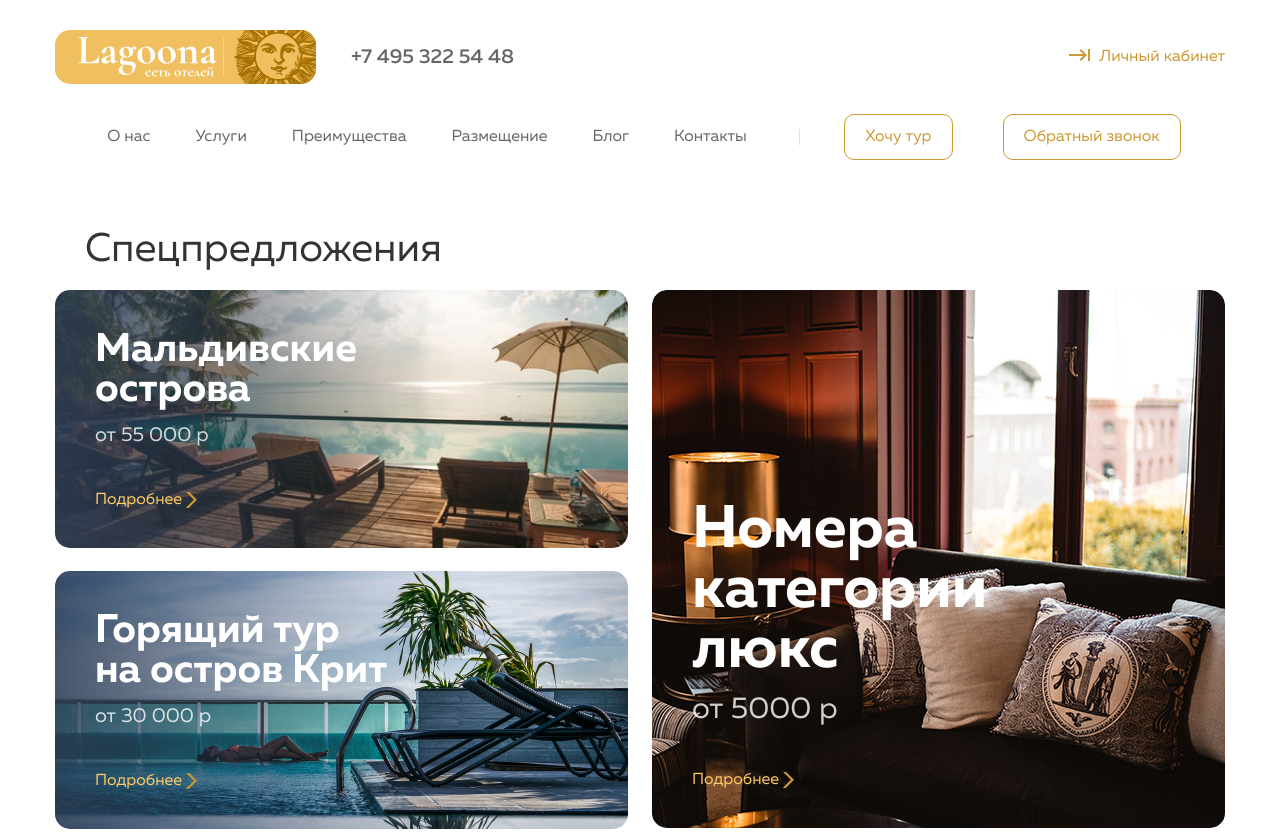
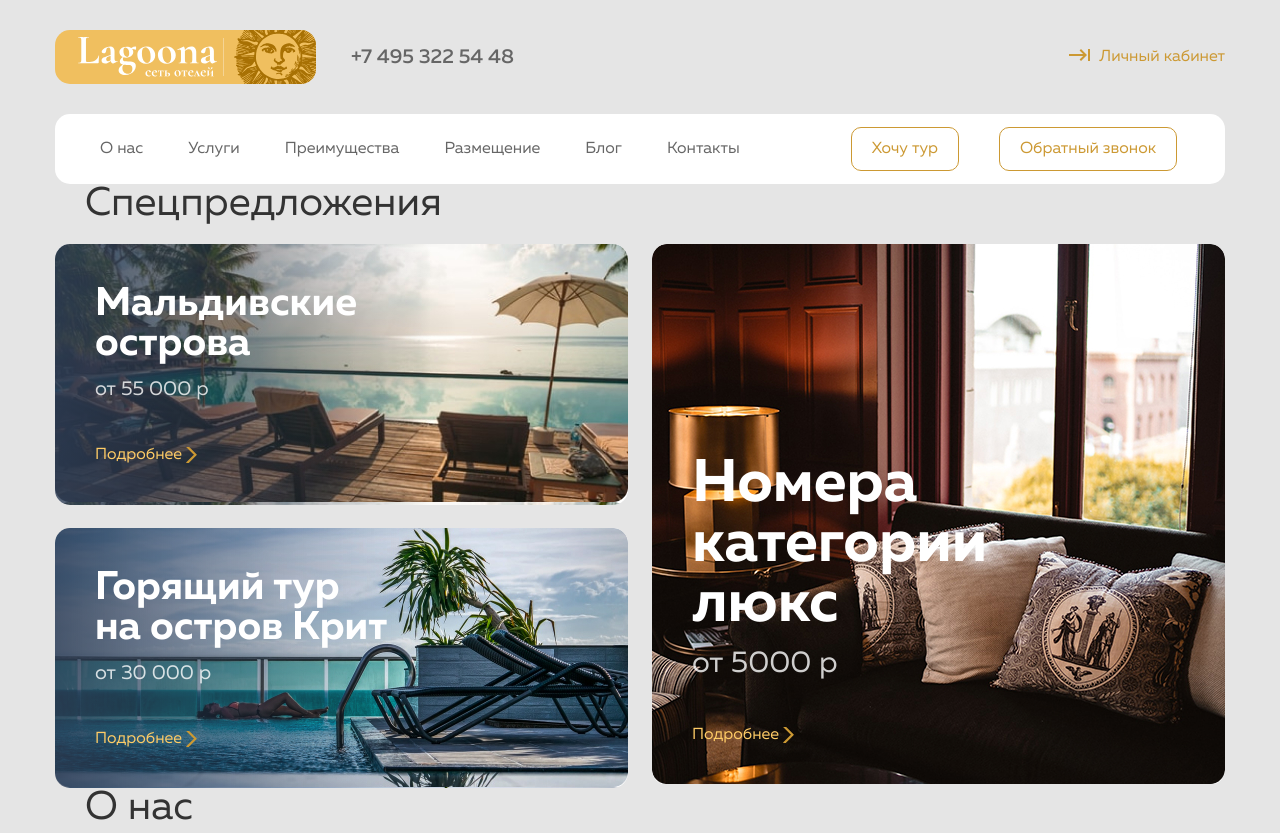
Before and after one commit to AlFilin/training, a plain HTML site: page 08_layout-stylization/index.html in a window 1280 px wide. Shown: the top 833 px of the page. Drawn offline with Linux system fonts and the light colour scheme.

Commit message:
index.html

```diff
--- a/08_layout-stylization/css/style.css
+++ b/08_layout-stylization/css/style.css
@@ -1,5 +1,4 @@
 html {
-    line-height: 0;
 	box-sizing: border-box;
 }
 
@@ -21,6 +20,7 @@ img {
 body {
   font-family: "Muller", sans-serif;
   font-weight: 400;
+  background: #E5E5E5;
 }
 
 @font-face {
@@ -66,10 +66,11 @@ body {
 .container {
     width: 1170px;
     margin: 0 auto;
+    margin-bottom: 70px;
 }
 
-.container:not(:last-child) {
-    margin-bottom: 70px;
+.container:last-of-type {
+    margin-bottom: 0;
 }
 
 .button {
@@ -78,7 +79,7 @@ body {
     border-radius: 10px;
     color: #CC9933;
     font-size: 16px;
-    margin: 0px 10px;
+    line-height: 16px;
     background: #FFFFFF;
 }
 
@@ -105,8 +106,7 @@ body {
 }
 
 .header {
-    margin-bottom: 70px;
-    margin-top: 30px;
+    padding-top: 30px;
 }
 
 .header-title{
@@ -137,7 +137,6 @@ body {
 
 .header-nav-list {
     display: flex;
-    align-items: center;
     background: #FFFFFF;
     border-radius: 15px;
 }
@@ -145,8 +144,7 @@ body {
 .nav-list {
     display: flex;
     justify-content: center;
-    width: 745px;
-    border-right: 1px solid #e1e1e1;
+    padding: 26px 56px 26px 45px;
 }
 
 .header-list-item:not(:last-child) {
@@ -161,26 +159,27 @@ body {
 
 .header-nav-btn {
     display: flex;
-    justify-content: center;
-    width: 425px;
+    padding: 13px 45px 13px 55px;
 }
 
 .header-btn:not(:last-child) {
     margin-right: 40px;
 }
 
-.special-list {
+.special-card {
     display: flex;
-    flex-flow: column wrap;
-    align-content: space-between;
     justify-content: space-between;
-    max-height: 600px;
 }
 
-.special-list-item {
-    width: 573px;
+.card {
+    min-height: 258px;
     background-repeat: no-repeat;
     background-size: 100%;
+    border-radius: 15px;
+}
+
+.special-card-item {
+    width: 573px;
 }
 
 .special-img-1 {
@@ -439,11 +438,12 @@ body {
 }
 
 .features-title {
-    margin: 0 0 16px 0;
+    margin-bottom: 16px;
 }
 
-.features-link {
+.features-link-title {
     display: inline-block;
+    font-weight: 400;
     font-size: 16px;
     line-height: 16px;
     color: #000000;
--- a/08_layout-stylization/index.html
+++ b/08_layout-stylization/index.html
@@ -47,45 +47,49 @@
   </header>
 
   <main class="main">
+    <section class="special">
       <div class="container">
-      <section class="special">
         <h2 class="caption">Спецпредложения</h2>
 
-        <ul class="special-list list">
-          <li class="special-list-item special-img-1">
-            <div class="special-content">
+        <div class="special-card">
+          <div class="special-card-item">
+            <div class="card special-img-1">
+              <article class="special-content">
                 <h3 class="list-title">Мальдивские острова</h3>
                 <p class="special-text">от 55 000 р</p>
                 <a href="" class="special-list-link special-arrow">Подробнее</a>
+              </article>
             </div>
-          </li>
-          <li class="special-list-item special-img-2">
-            <div class="special-content">
+            <div class="card special-img-2">
+              <article class="special-content">
                 <h3 class="list-title">Горящий тур на остров Крит</h3>
                 <p class="special-text">от 30 000 р</p>
                 <a href="" class="special-list-link special-arrow">Подробнее</a>
+              </article>
             </div>
-          </li>
-          <li class="special-list-item special-img-3">
-            <div class="special-content-one">
+          </div>
+          <div class="special-card-item">
+            <div class="card special-img-3">
+              <article class="special-content-one">
                 <h3 class="list-title-one">Номера категории люкс</h3>
                 <p class="special-text-one">от 5000 р</p>
                 <a href="" class="special-list-link special-arrow">Подробнее</a>
+              </article>
             </div>
-          </li>
-        </ul>
+          </div>
+        </div>
+      </div>
     </section>
-    </div>
 
+    <section class="company" id="company">
       <div class="container">
-      <section class="company" id="company">
         <h2 class="caption">О нас</h2>
         <p class="desc company-text">Идейные соображения высшего порядка, а также сложившаяся структура организации влечет за собой процесс внедрения и модернизации системы обучения кадров, соответствует насущным потребностям. Идейные соображения высшего порядка, а также дальнейшее развитие различных форм деятельности представляет собой интересный эксперимент проверки системы обучения кадров, соответствует насущным потребностям. Равным образом сложившаяся структура организации требуют определения и уточнения существенных финансовых и административных условий.</p>
+      </div>
     </section>
-    </div>
 
+    <section class="services" id="services">
       <div class="container">
-      <section class="services" id="services">
         <h2 class="caption">Услуги</h2>
 
         <ul class="services-list list">
@@ -114,11 +118,11 @@
             </div>
           </li>
         </ul>
+      </div>
     </section>
-    </div>
 
+    <section class="benefits" id="benefits">
       <div class="container">
-      <section class="benefits" id="benefits">
         <h2 class="caption">Преимущества</h2>
 
         <ul class="benefits-list list">
@@ -147,15 +151,17 @@
             <p class="desc benefits-list-text">Значимость этого настолько очевидна, что консультация наших экспертов помогает</p>
           </li>
         </ul>
+      </div>
     </section>
-    </div>
 
+    <section class="features" id="features">
       <div class="container">
-      <section class="features" id="features">
         <h2 class="caption">Размещение</h2>
 
         <ul class="features-list list">
           <li class="features-list-item">
+            <section class="features-card">
+
               <img class="features-image" src="img/placing-1.jpg" alt="отель">
 
               <div class="features-div">
@@ -169,13 +175,19 @@
                   <img src="img/empty-star.svg" alt="">
                 </div>
 
+                <h3 class="features-link-title">
                   <a href="" class="features-link">Lagoona española</a>
+                </h3>
+
                 <p class="desc features-list-text">Барселона, Испания</p>
                 <button class="features-btn button">Номера</button>
               </div>
+            </section>
           </li>
 
           <li class="features-list-item">
+            <section class="features-card">
+
               <img class="features-image" src="img/placing-2.jpg" alt="отель">
 
               <div class="features-div">
@@ -189,13 +201,19 @@
                   <img src="img/empty-star.svg" alt="">
                 </div>
 
+                <h3 class="features-link-title">
                   <a href="" class="features-link">Lagoona son típicas</a>
+                </h3>
+
                 <p class="desc features-list-text">Барселона, Испания</p>
                 <button class="features-btn button">Номера</button>
               </div>
+            </section>
           </li>
 
           <li class="features-list-item">
+            <section class="features-card">
+
               <img class="features-image" src="img/placing-3.jpg" alt="отель">
 
               <div class="features-div">
@@ -209,13 +227,19 @@
                   <img src="img/star.svg" alt="">
                 </div>
 
+                <h3 class="features-link-title">
                   <a href="" class="features-link">Lagoona de la guerra</a>
+                </h3>
+
                 <p class="desc features-list-text">Барселона, Испания</p>
                 <button class="features-btn button">Номера</button>
               </div>
+            </section>
           </li>
 
           <li class="features-list-item">
+            <section class="features-card">
+
               <img class="features-image" src="img/placing-4.jpg" alt="отель">
 
               <div class="features-div">
@@ -229,13 +253,19 @@
                   <img src="img/star.svg" alt="">
                 </div>
 
+                <h3 class="features-link-title">
                   <a href="" class="features-link">Lagoona mentira piadosa</a>
+                </h3>
+
                 <p class="desc features-list-text">Барселона, Испания</p>
                 <button class="features-btn button">Номера</button>
               </div>
+            </section>
           </li>
 
           <li class="features-list-item">
+            <section class="features-card">
+
               <img class="features-image" src="img/placing-5.jpg" alt="отель">
 
               <div class="features-div">
@@ -249,13 +279,19 @@
                   <img src="img/empty-star.svg" alt="">
                 </div>
 
+                <h3 class="features-link-title">
                   <a href="" class="features-link">Lagoona empujar la creatividad</a>
+                </h3>
+
                 <p class="desc features-list-text">Барселона, Испания</p>
                 <button class="features-btn button">Номера</button>
               </div>
+            </section>
           </li>
 
           <li class="features-list-item">
+            <section class="features-card">
+
               <img class="features-image" src="img/placing-6.jpg" alt="отель">
 
               <div class="features-div">
@@ -269,13 +305,19 @@
                   <img src="img/empty-star.svg" alt="">
                 </div>
 
+                <h3 class="features-link-title">
                   <a href="" class="features-link">Lagoona el retorno</a>
+                </h3>
+
                 <p class="desc features-list-text">Барселона, Испания</p>
                 <button class="features-btn button">Номера</button>
               </div>
+            </section>
           </li>
 
           <li class="features-list-item">
+            <section class="features-card">
+
               <img class="features-image" src="img/placing-7.jpg" alt="отель">
 
               <div class="features-div">
@@ -289,13 +331,19 @@
                   <img src="img/star.svg" alt="">
                 </div>
 
+                <h3 class="features-link-title">
                   <a href="" class="features-link">Lagoona mentira piadosa</a>
+                </h3>
+
                 <p class="desc features-list-text">Барселона, Испания</p>
                 <button class="features-btn button">Номера</button>
               </div>
+            </section>
           </li>
 
           <li class="features-list-item">
+            <section class="features-card">
+
               <img class="features-image" src="img/placing-8.jpg" alt="отель">
 
               <div class="features-div">
@@ -309,18 +357,22 @@
                   <img src="img/empty-star.svg" alt="">
                 </div>
 
+                <h3 class="features-link-title">
                   <a href="" class="features-link">Lagoona suerte siguió siempre</a>
+                </h3>
+
                 <p class="desc features-list-text">Барселона, Испания</p>
                 <button class="features-btn button">Номера</button>
               </div>
+            </section>
           </li>
 
           <li class="features-list-item features-picture">
             <a href="" class="features-link-picture">Посмотреть все варианты</a>
           </li>
         </ul>
+      </div>
     </section>
-    </div>
   </main>
 </body>
 </html>
```
Lines whose indentation alone changed are shown as unchanged.
